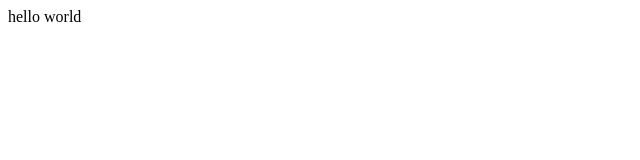
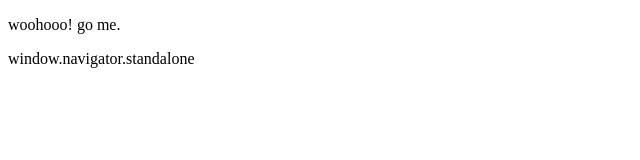
Before and after one commit to RoyKoh/Project3, a website: page public/index.html in a window 1280 px wide. Shown: the whole page, without its empty margins (0-640 px from the left). Drawn offline with Linux system fonts and the light colour scheme.

Commit message:
3rd Commit

```diff
--- a/public/index.html
+++ b/public/index.html
@@ -2,6 +2,9 @@
 <html>
   <head>
     <meta charset="utf-8">
+    <meta name="apple-mobile-web-app-capable" content="yes">
+    <meta name="mobile-web-app-capable" content="yes">
+    <meta name="apple-mobile-web-app-title" content="Add to Home">
     <title>Add To Home</title>
     <link rel="stylesheet" type="text/css" href="../../style/addtohomescreen.css">
     <script src="../../src/addtohomescreen.js"></script>
@@ -10,8 +13,21 @@
     </script>
     </head>
   <body>
-    hello world
+    <div id='updateDiv'></div>
 
+    <script type = "text/javascript">
+    function displayDate()
+    {
+     var comment = "woohooo! go me.";
+     var newParagraph = document.createElement('p');
+     newParagraph.textContent = comment;
+     document.getElementById("updateDiv").appendChild(newParagraph);
+    }
+    displayDate()
+
+    </script>
+
+  window.navigator.standalone
 
   </body>
 </html>
--- a/style/addtohomescreen.css
+++ b/style/addtohomescreen.css
@@ -255,3 +255,8 @@
 		box-shadow: none;
 	}
 }
+@media all and (display-mode: standalone) {
+  body {
+    background-color: yellow;
+  }
+}
```
